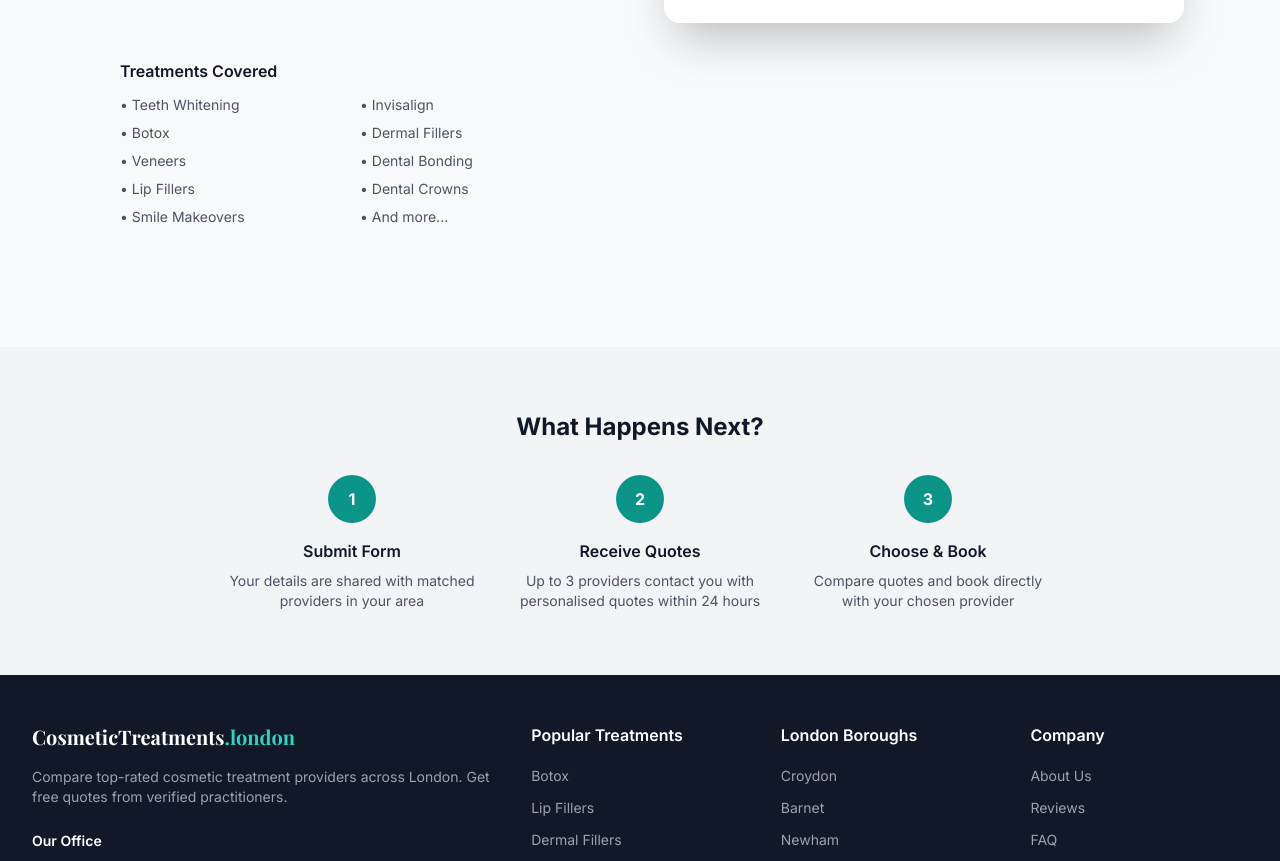
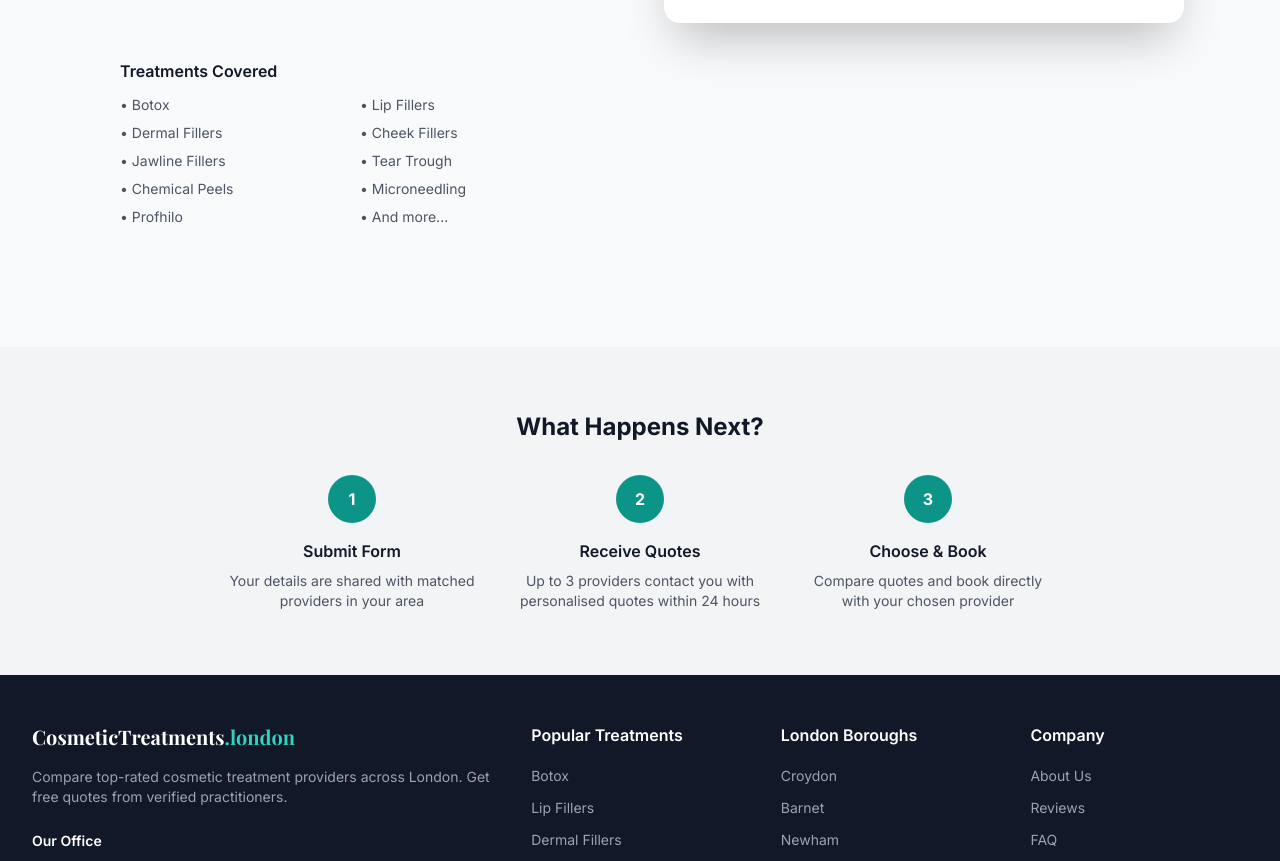
Before and after one commit to Jeh888/Cosmetic-Treatments-London, a Next.js app: page /free-quote in a window 1280 px wide. Shown: the part 897-1758 px from the top of the page. Built offline with nearby package versions, Linux system fonts and the light colour scheme.

Commit message:
Update page.js

```diff
--- a/src/app/free-quote/page.js
+++ b/src/app/free-quote/page.js
@@ -2,7 +2,7 @@ import LeadForm from '@/components/LeadForm';
 
 export const metadata = {
   title: 'Get Free Quotes | Cosmetic Treatments London | Compare Providers',
-  description: 'Get free quotes from verified cosmetic treatment providers across London. Compare prices for teeth whitening, Invisalign, Botox, fillers, veneers and more.',
+  description: 'Get free quotes from verified aesthetic treatment providers across London. Compare prices for Botox, dermal fillers, lip fillers, skin treatments and more.',
 };
 
 export default function FreeQuotePage() {
@@ -71,15 +71,15 @@ export default function FreeQuotePage() {
               <div className="bg-gray-50 rounded-xl p-6">
                 <h3 className="font-semibold text-gray-900 mb-3">Treatments Covered</h3>
                 <div className="grid grid-cols-2 gap-2 text-sm text-gray-600">
-                  <div>• Teeth Whitening</div>
-                  <div>• Invisalign</div>
                   <div>• Botox</div>
+                  <div>• Lip Fillers</div>
                   <div>• Dermal Fillers</div>
-                  <div>• Veneers</div>
-                  <div>• Dental Bonding</div>
-                  <div>• Lip Fillers</div>
-                  <div>• Dental Crowns</div>
-                  <div>• Smile Makeovers</div>
+                  <div>• Cheek Fillers</div>
+                  <div>• Jawline Fillers</div>
+                  <div>• Tear Trough</div>
+                  <div>• Chemical Peels</div>
+                  <div>• Microneedling</div>
+                  <div>• Profhilo</div>
                   <div>• And more...</div>
                 </div>
               </div>
```
